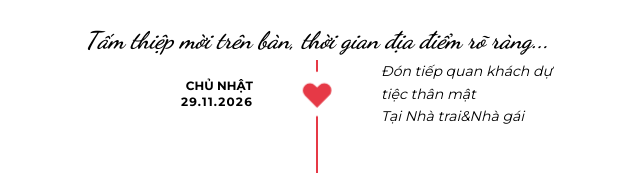
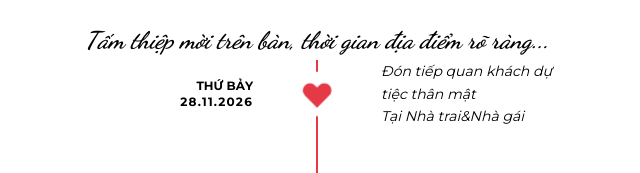
Before and after one commit to TungvaTrang/thiepcuoi, a plain HTML site: page index.html in a window 1280 px wide. Shown: the part 2813-2986 px from the top of the page, 323-963 px from the left. Drawn offline with nearby package versions, Linux system fonts and the light colour scheme; a web font is replaced by a local one.

Commit message:
Add files via upload

```diff
--- a/index.html
+++ b/index.html
@@ -708,8 +708,8 @@
 
             <div class="relative flex items-center justify-between mb-12">
                 <div class="w-5/12 text-right pr-6">
-                    <h3 class="font-bold uppercase text-xs text-black">Chủ nhật</h3>
-                    <p class="text-xs text-black font-bold uppercase tracking-widest">29.11.2026</p>
+                    <h3 class="font-bold uppercase text-xs text-black">Thứ bảy</h3>
+                    <p class="text-xs text-black font-bold uppercase tracking-widest">28.11.2026</p>
                 </div>
                 <div class="z-10 bg-white p-1 rounded-full heart-pulse-wave" style="animation-delay: 0s;">
                     <svg class="w-8 h-8 text-[#e63946] fill-current" viewBox="0 0 20 20">
```
